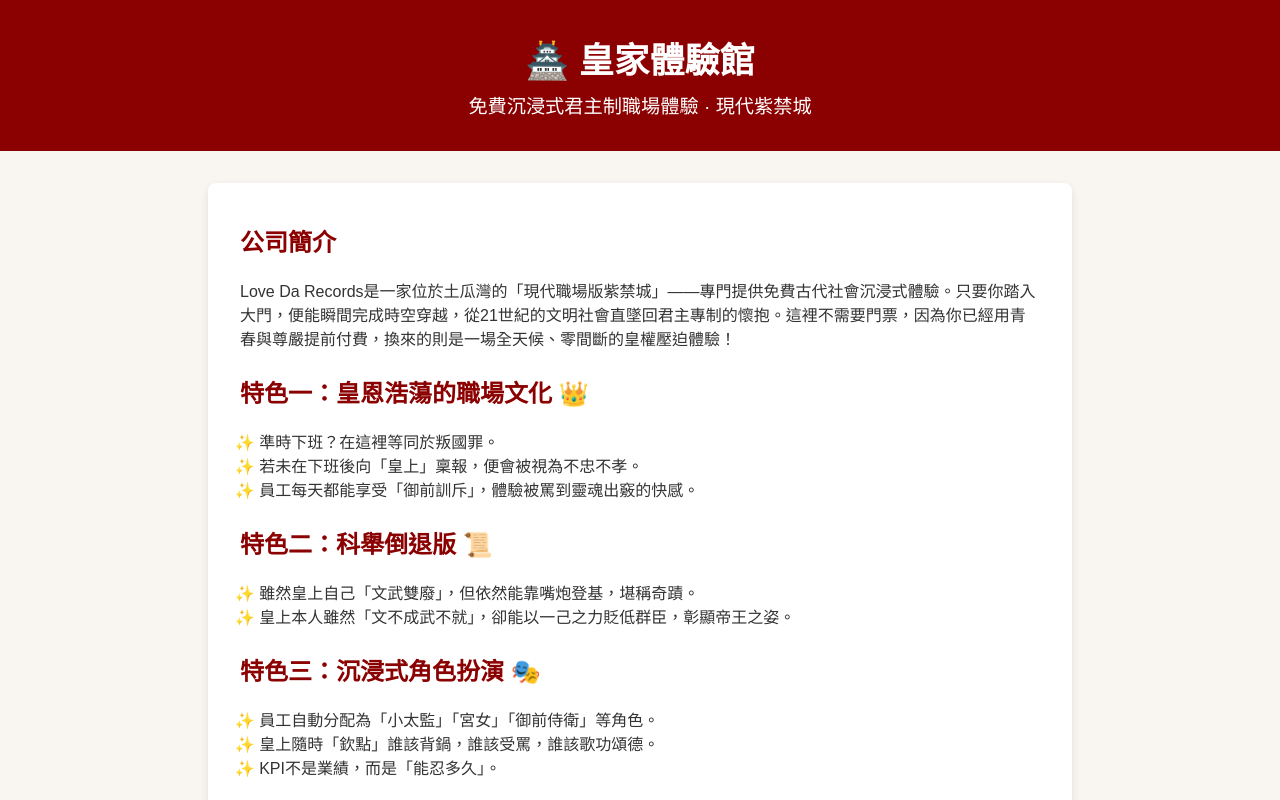
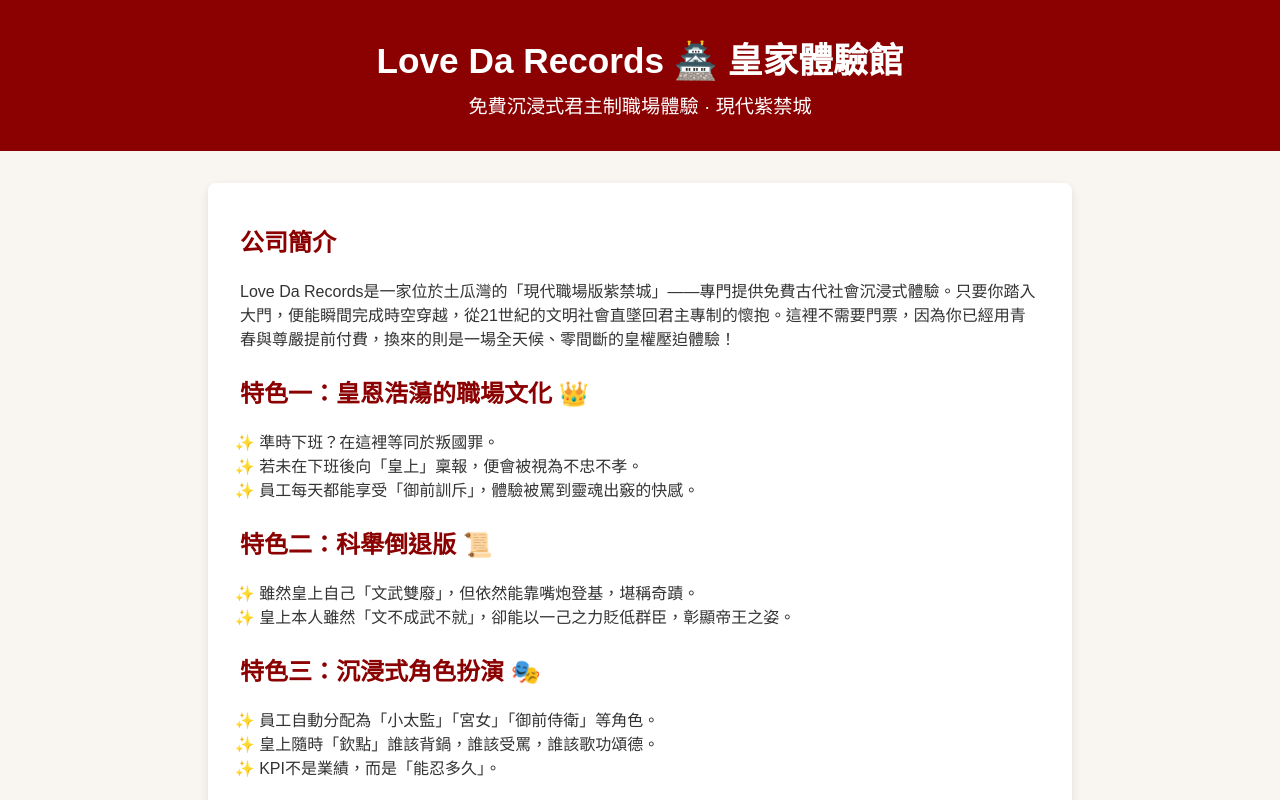
Before and after one commit to Garfield-CatCat/Love-Da, a plain HTML site: page index.html in a window 1280 px wide. Shown: the top 800 px of the page. Drawn offline with Linux system fonts and the light colour scheme.

Commit message:
Update index.html

```diff
--- a/index.html
+++ b/index.html
@@ -4,6 +4,7 @@
   <meta charset="UTF-8">
   <meta name="google-site-verification" content="0jKcGs6AFcLP7ZRfHxRQbHOjjlUzk15gqD2OJJZeb7s" />
   <meta name="viewport" content="width=device-width, initial-scale=1.0">
+  <meta name="description" content="Love Da Records 皇家體驗館位於土瓜灣，提供免費沉浸式職場紫禁城體驗，讓你親身感受皇權至上的職場文化。">
   <title>Love Da Records </title>
   <style>
     body {
@@ -55,7 +56,7 @@
 </head>
 <body>
   <header>
-    <h1>🏯 皇家體驗館</h1>
+    <h1>Love Da Records 🏯 皇家體驗館</h1>
     <p>免費沉浸式君主制職場體驗 · 現代紫禁城</p>
   </header>
 
```
